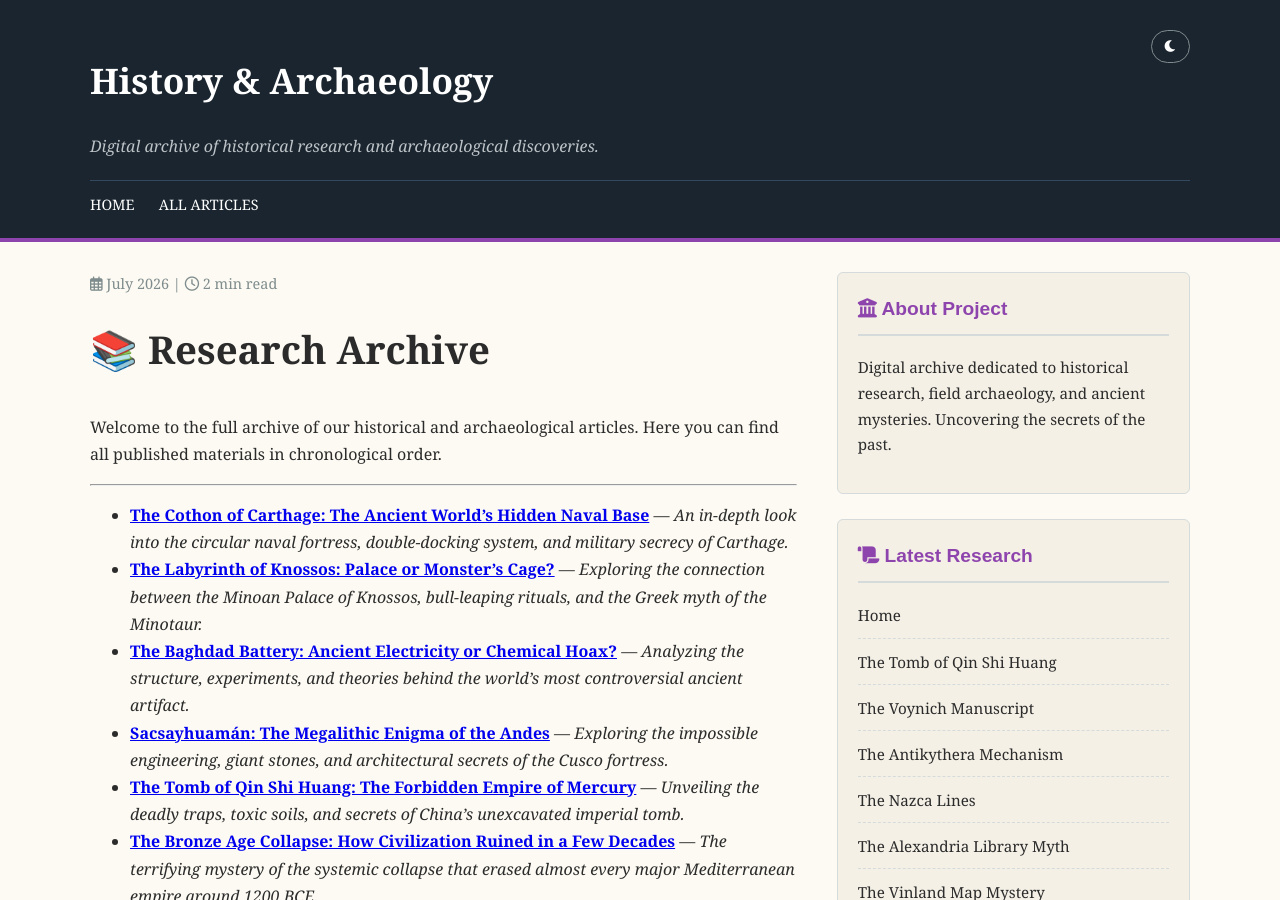
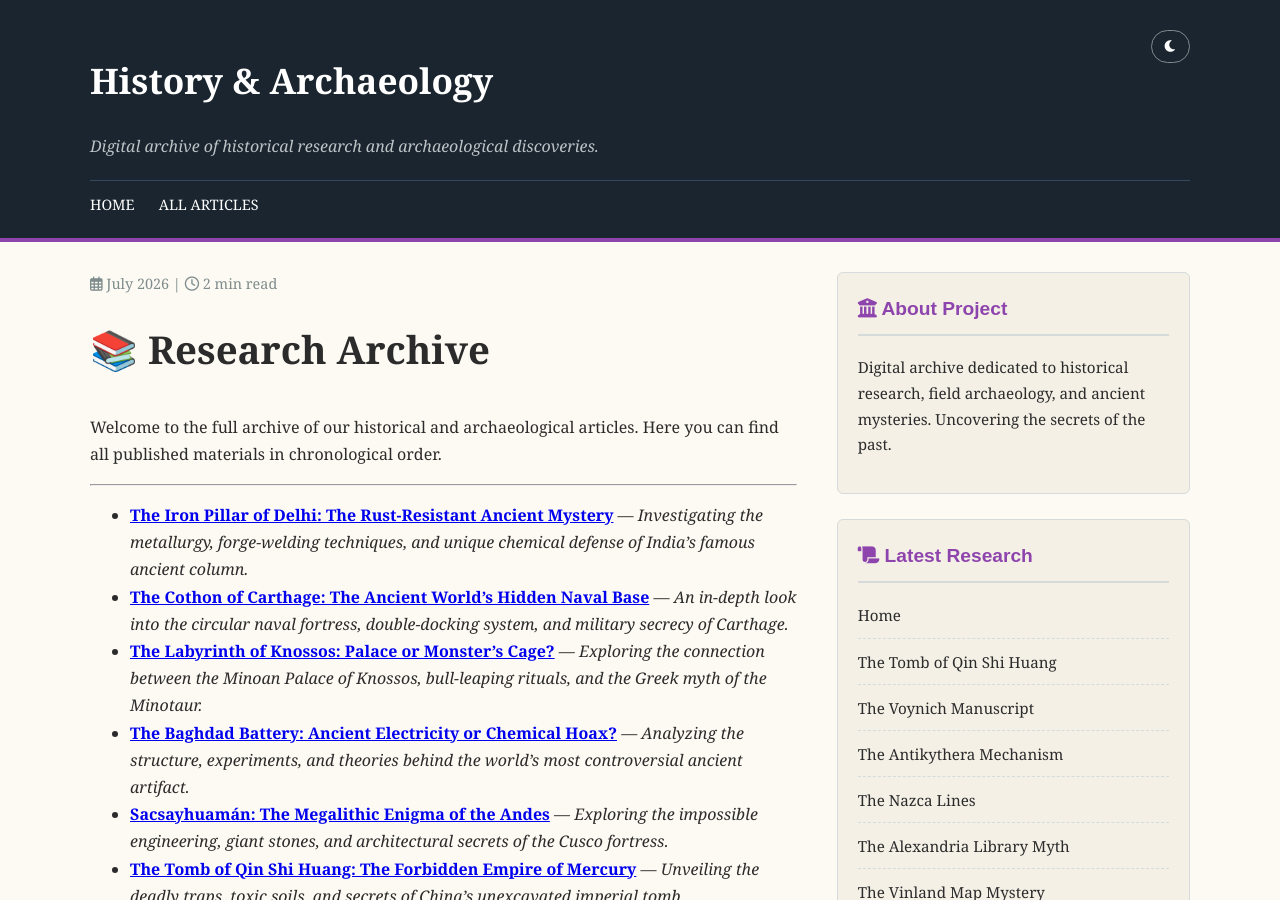
Before and after one commit to history-archaeology-project/history-archaeology-project.github.io, a Jekyll site: the page built from articles/index.md, in a window 1280 px wide and 900 px high. Built offline with Jekyll 4.4.1, drawn with Linux system fonts in a browser that asks for light colours; comment, search, counter and statistics services are not loaded.

Commit message:
Add new archaeological articles to index

```diff
--- a/articles/index.md
+++ b/articles/index.md
@@ -8,6 +8,7 @@ title: Archive of All Articles
 Welcome to the full archive of our historical and archaeological articles. Here you can find all published materials in chronological order.
 
 ---
+*   **[The Iron Pillar of Delhi: The Rust-Resistant Ancient Mystery](/articles/delhi-iron-pillar)** — *Investigating the metallurgy, forge-welding techniques, and unique chemical defense of India's famous ancient column.*
 *   **[The Cothon of Carthage: The Ancient World's Hidden Naval Base](/articles/carthage-cothon)** — *An in-depth look into the circular naval fortress, double-docking system, and military secrecy of Carthage.*
 *   **[The Labyrinth of Knossos: Palace or Monster's Cage?](/articles/knossos-labyrinth)** — *Exploring the connection between the Minoan Palace of Knossos, bull-leaping rituals, and the Greek myth of the Minotaur.*
 *   **[The Baghdad Battery: Ancient Electricity or Chemical Hoax?](/articles/baghdad-battery)** — *Analyzing the structure, experiments, and theories behind the world's most controversial ancient artifact.*
```
